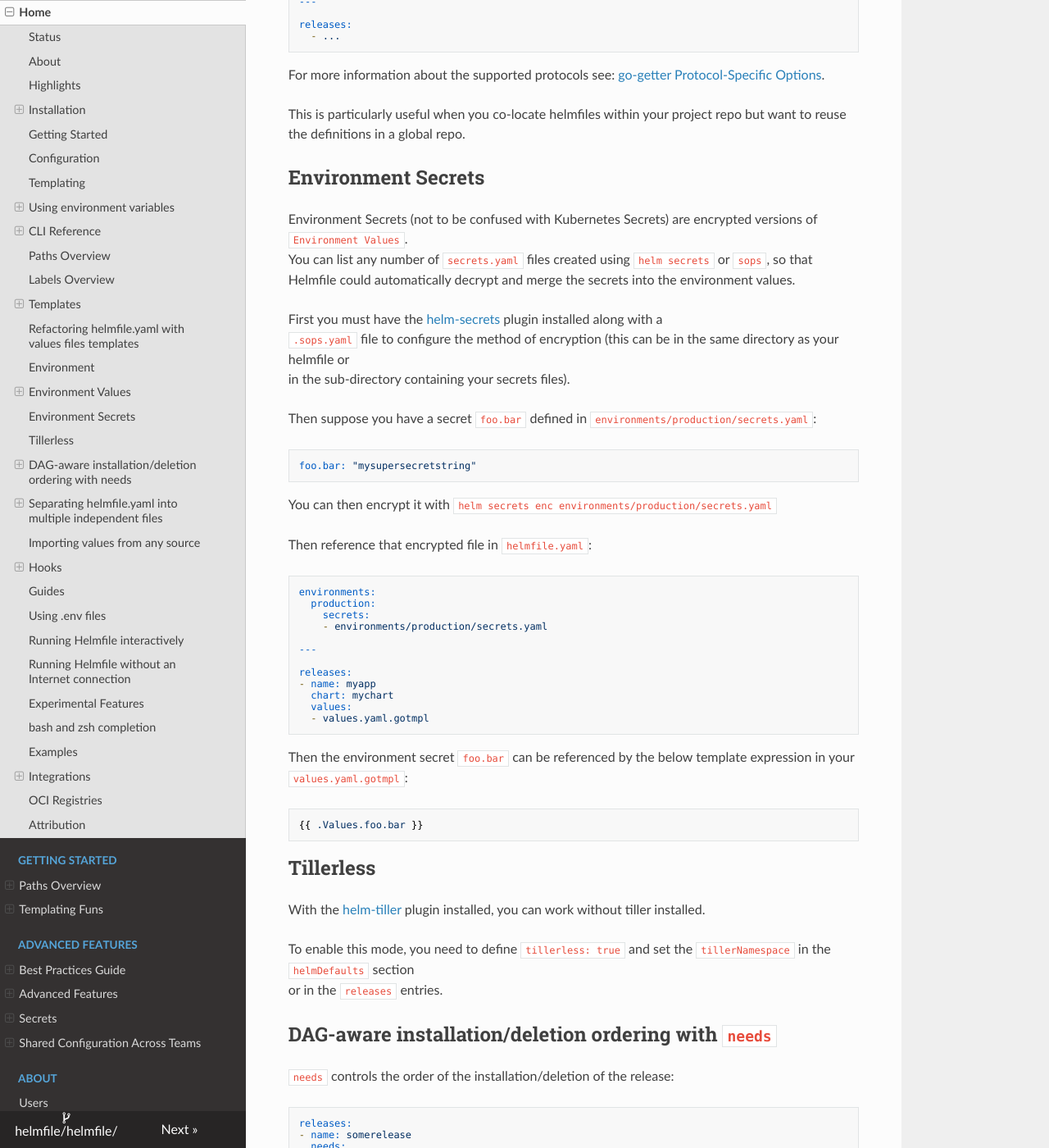
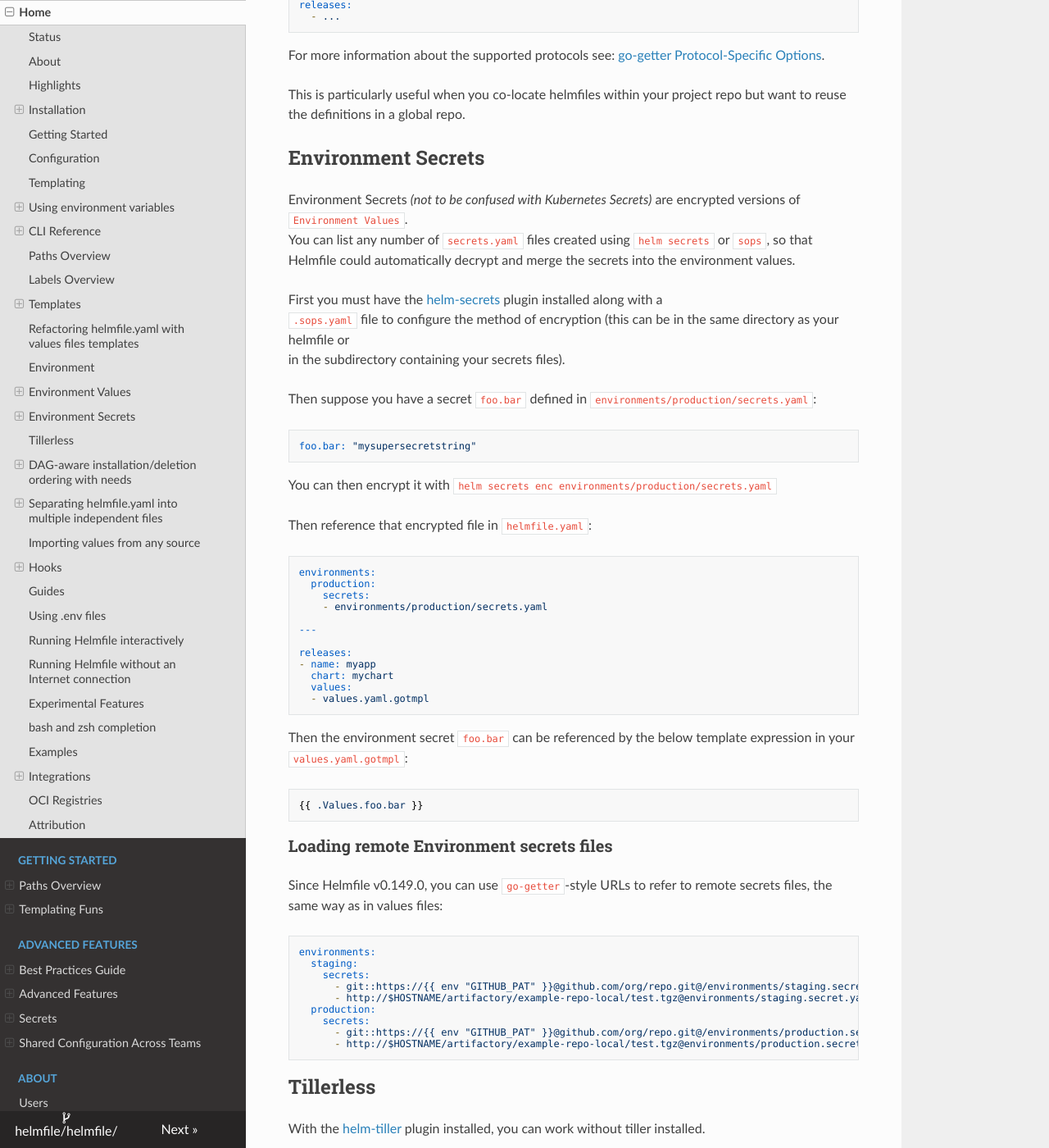
Before and after one commit to alex-tw-lam/helmfile, an MkDocs documentation site: the page built from docs/index.md, in a window 1280 px wide and 1400 px high, scrolled down 18397 px. Shown: the whole window at 82% size. Built offline with MkDocs 1.6.1, drawn with Linux system fonts in a browser that asks for light colours; nearby versions of some CDN libraries; some of the changed text lies outside the part shown.

Commit message:
Use go-getter with secrets as well (#560)
* Use go-getter with secrets as well

Signed-off-by: Quan TRAN <account@itscaro.me>

````diff
--- a/docs/index.md
+++ b/docs/index.md
@@ -932,8 +932,8 @@ environments:
       - git::https://ci:{{ env "CI_JOB_TOKEN" }}@gitlab.com/org/repository-name.git@/config.dev.yaml?ref={{ env "APP_COMMIT_SHA" }}  # Private Gitlab Repo
   staging:
      values:
-      -  git::https://{{ env "GITHUB_PAT" }}@github.com/[$GITHUB_ORGorGITHUB_USER]/repository-name.git@/values.dev.yaml?ref=main #Github Private repo
-      -  http://$HOSTNAME/artifactory/example-repo-local/test.tgz@values.yaml #Artifactory url
+      - git::https://{{ env "GITHUB_PAT" }}@github.com/[$GITHUB_ORGorGITHUB_USER]/repository-name.git@/values.dev.yaml?ref=main #Github Private repo
+      - http://$HOSTNAME/artifactory/example-repo-local/test.tgz@values.yaml #Artifactory url
 ---
 
 releases:
@@ -946,13 +946,13 @@ This is particularly useful when you co-locate helmfiles within your project rep
 
 ## Environment Secrets
 
-Environment Secrets (not to be confused with Kubernetes Secrets) are encrypted versions of `Environment Values`.
+Environment Secrets *(not to be confused with Kubernetes Secrets)* are encrypted versions of `Environment Values`.
 You can list any number of `secrets.yaml` files created using `helm secrets` or `sops`, so that
 Helmfile could automatically decrypt and merge the secrets into the environment values.
 
 First you must have the [helm-secrets](https://github.com/jkroepke/helm-secrets) plugin installed along with a
 `.sops.yaml` file to configure the method of encryption (this can be in the same directory as your helmfile or
-in the sub-directory containing your secrets files).
+in the subdirectory containing your secrets files).
 
 Then suppose you have a secret `foo.bar` defined in `environments/production/secrets.yaml`:
 
@@ -983,6 +983,21 @@ Then the environment secret `foo.bar` can be referenced by the below template ex
 
 ```yaml
 {{ .Values.foo.bar }}
+```
+
+### Loading remote Environment secrets files
+
+Since Helmfile v0.149.0, you can use `go-getter`-style URLs to refer to remote secrets files, the same way as in values files:
+```yaml
+environments:
+  staging:
+    secrets:
+      - git::https://{{ env "GITHUB_PAT" }}@github.com/org/repo.git@/environments/staging.secret.yaml?ref=main
+      - http://$HOSTNAME/artifactory/example-repo-local/test.tgz@environments/staging.secret.yaml
+  production:
+    secrets:
+      - git::https://{{ env "GITHUB_PAT" }}@github.com/org/repo.git@/environments/production.secret.yaml?ref=main
+      - http://$HOSTNAME/artifactory/example-repo-local/test.tgz@environments/production.secret.yaml
 ```
 
 ## Tillerless
````
Also changed, not shown: other parts of docs/index.md (+3 -3 lines), 8 other files.
